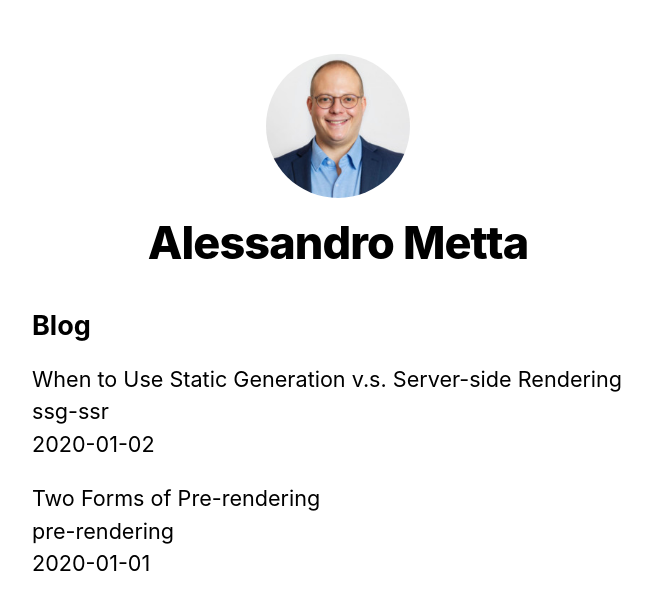
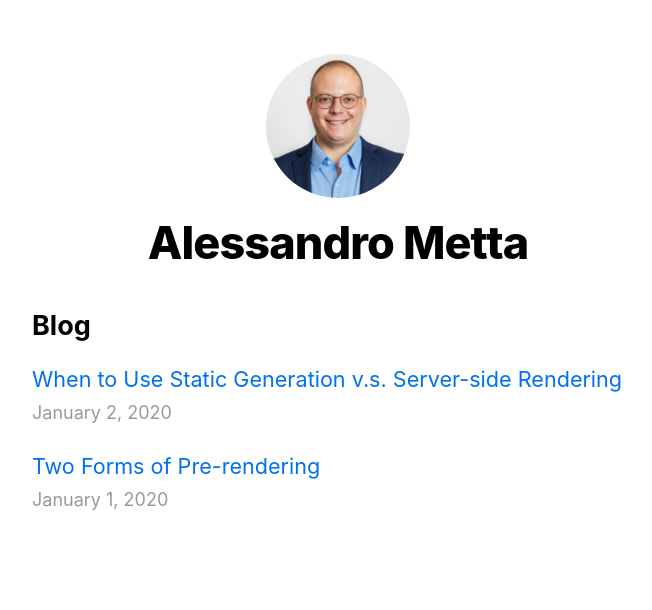
Before and after one commit to n0f3/ametta.dev, a Next.js app: page / in a window 1280 px wide. Shown: the top 610 px of the page, without its empty margins (302-954 px from the left). Built offline with nearby package versions, Linux system fonts and the light colour scheme.

Commit message:
added 404 and improved styling

```diff
--- /dev/null
+++ b/components/date.js
@@ -0,0 +1,6 @@
+import { parseISO, format } from 'date-fns'
+
+export default function Date({ dateString }) {
+  const date = parseISO(dateString)
+  return <time dateTime={dateString}>{format(date, 'LLLL d, yyyy')}</time>
+}
--- a/lib/posts.js
+++ b/lib/posts.js
@@ -1,6 +1,8 @@
 import fs from 'fs'
 import path from 'path'
 import matter from 'gray-matter'
+import remark from 'remark'
+import html from 'remark-html'
 
 const postsDirectory = path.join(process.cwd(), 'posts')
 
@@ -29,17 +31,24 @@
   })
 }
 
-export function getPostData(id) {
+export async function getPostData(id) {
   const fullPath = path.join(postsDirectory, `${id}.md`)
   const fileContents = fs.readFileSync(fullPath, 'utf8')
 
   // Use gray-matter to parse the post metadata section
   const matterResult = matter(fileContents)
 
+   // Use remark to convert markdown into HTML string
+   const processedContent = await remark()
+   .use(html)
+   .process(matterResult.content)
+  const contentHtml = processedContent.toString()
+
   // Combine the data with the id
   return {
     id,
-    ...matterResult.data
+    ...matterResult.data,
+    contentHtml
   }
 }
 
--- a/package.json
+++ b/package.json
@@ -8,9 +8,12 @@
     "start": "next start"
   },
   "dependencies": {
+    "date-fns": "^2.16.1",
     "gray-matter": "^4.0.2",
     "next": "9.5.3",
     "react": "16.13.1",
-    "react-dom": "16.13.1"
+    "react-dom": "16.13.1",
+    "remark": "^12.0.1",
+    "remark-html": "^12.0.0"
   }
 }
--- /dev/null
+++ b/pages/404.js
@@ -0,0 +1,4 @@
+// pages/404.js
+export default function Custom404() {
+  return <h1>404 - Page Not Found</h1>
+}
--- a/pages/index.js
+++ b/pages/index.js
@@ -1,4 +1,6 @@
 import Head from 'next/head'
+import Link from 'next/link'
+import Date from '../components/date'
 import Layout, { siteTitle } from '../components/layout'
 import utilStyles from '../styles/utils.module.css'
 import { getSortedPostsData } from '../lib/posts'
@@ -14,12 +16,14 @@
         <ul className={utilStyles.list}>
           {allPostsData.map(({ id, date, title }) => (
             <li className={utilStyles.listItem} key={id}>
-              {title}
-              <br />
-              {id}
-              <br />
-              {date}
-            </li>
+            <Link href={`/posts/${id}`}>
+              <a>{title}</a>
+            </Link>
+            <br />
+            <small className={utilStyles.lightText}>
+              <Date dateString={date} />
+            </small>
+          </li>
           ))}
         </ul>
       </section>
```
Also changed, not shown: pages/posts/[id].js (+17 -6 lines), 1 other file (tests, documents, lock files or other folders).
